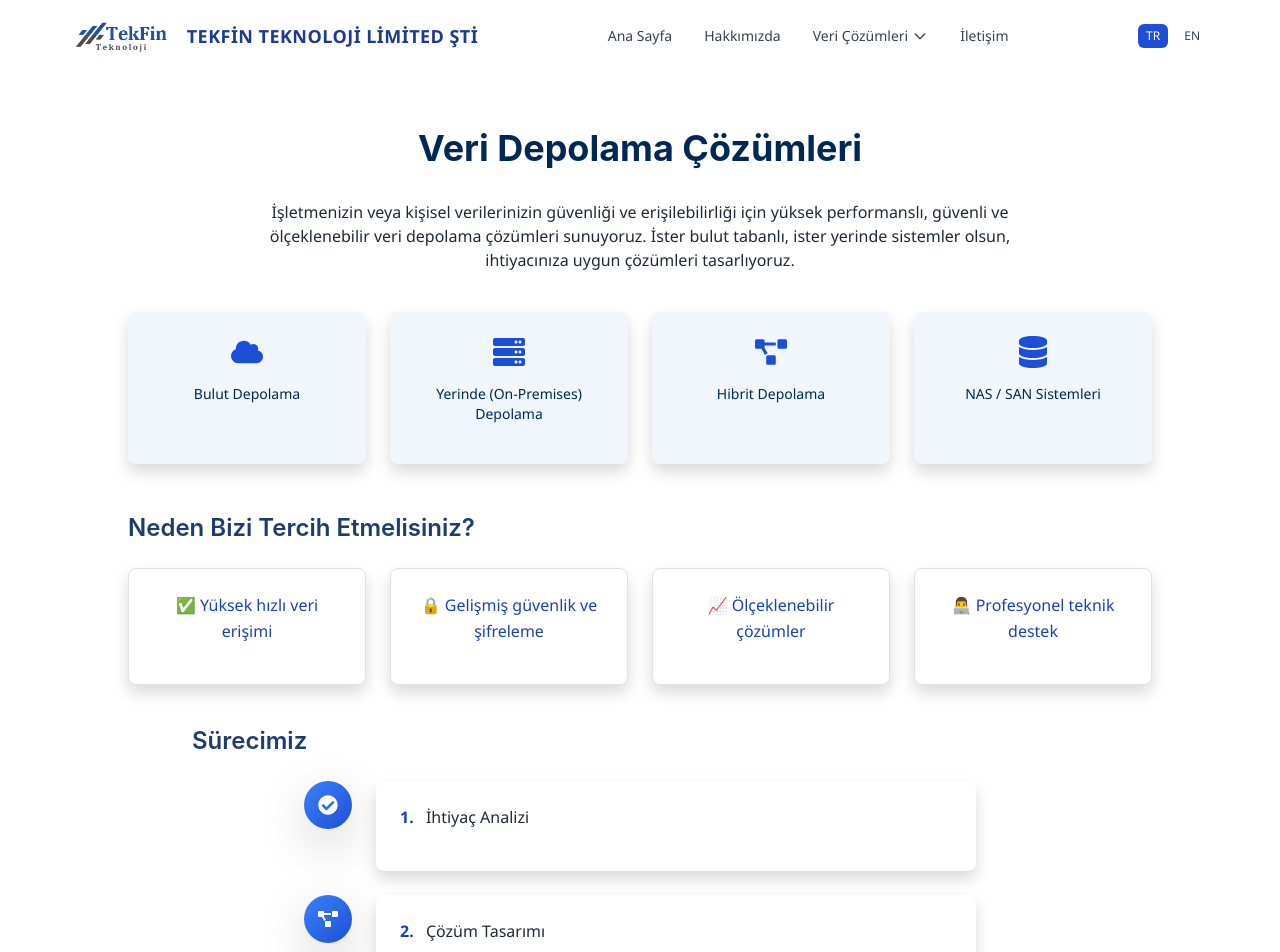
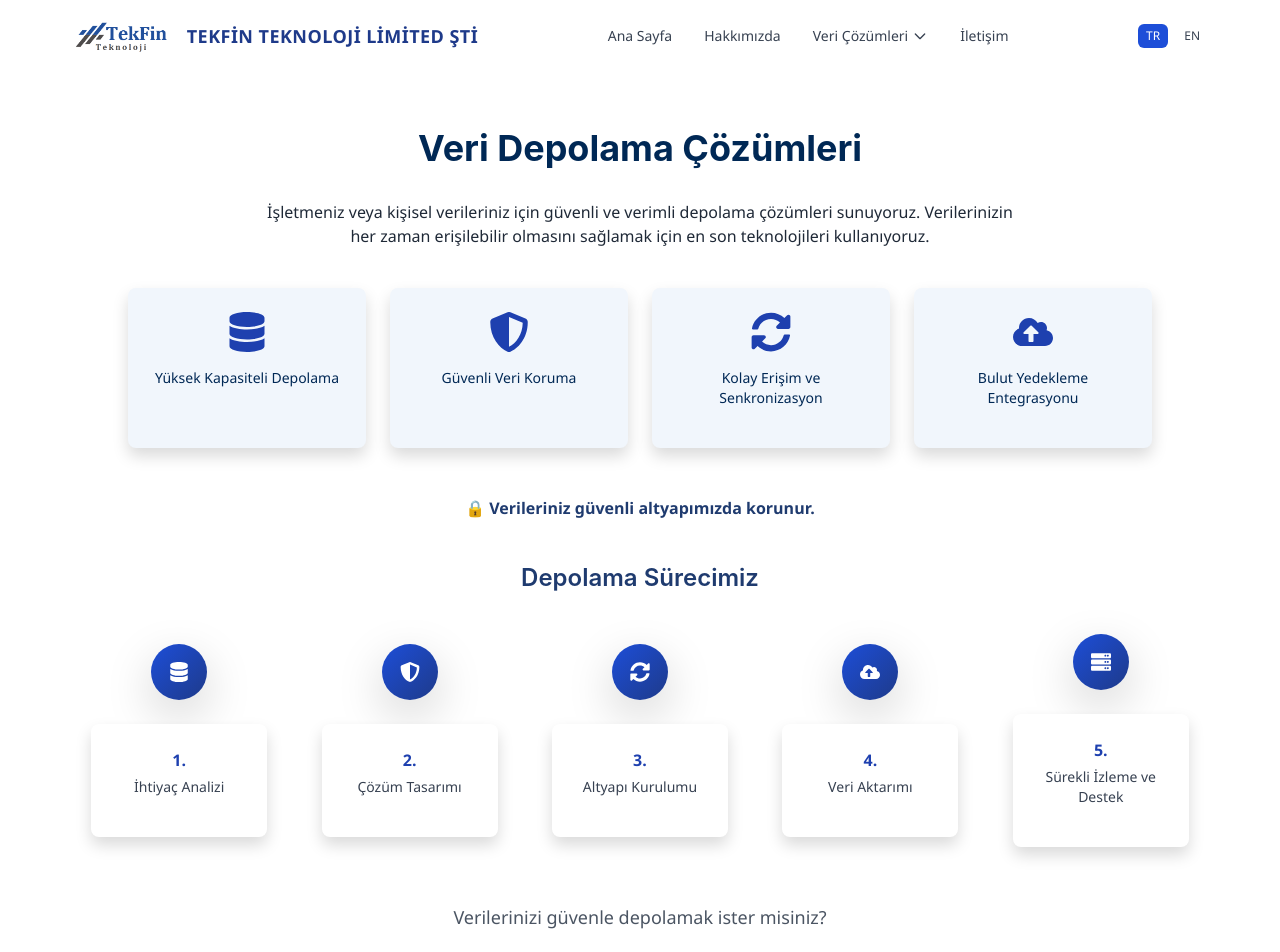
Before and after one commit to SalehKar/tekfin-website, a React (Create React App) app: page /data-storage in a window 1280 px wide. Shown: the top 952 px of the page. Built offline with nearby package versions, Linux system fonts and the light colour scheme.

Commit message:
Update DataStorage.jsx

```diff
--- a/src/components/DataStorage.jsx
+++ b/src/components/DataStorage.jsx
@@ -1,66 +1,55 @@
 import React from "react";
 import { Link } from "react-router-dom";
-import { FaCloud, FaServer, FaProjectDiagram, FaDatabase, FaTools, FaCheckCircle } from "react-icons/fa";
+import { FaDatabase, FaShieldAlt, FaSyncAlt, FaCloudUploadAlt, FaServer } from "react-icons/fa";
+import ProcessTimeline from "./ProcessTimeline";
 
 export default function DataStorage({ language = "tr" }) {
   const content = {
     tr: {
       title: "Veri Depolama Çözümleri",
       paragraph:
-        "İşletmenizin veya kişisel verilerinizin güvenliği ve erişilebilirliği için yüksek performanslı, güvenli ve ölçeklenebilir veri depolama çözümleri sunuyoruz. İster bulut tabanlı, ister yerinde sistemler olsun, ihtiyacınıza uygun çözümleri tasarlıyoruz.",
+        "İşletmeniz veya kişisel verileriniz için güvenli ve verimli depolama çözümleri sunuyoruz. Verilerinizin her zaman erişilebilir olmasını sağlamak için en son teknolojileri kullanıyoruz.",
       services: [
-        { icon: <FaCloud className="w-8 h-8 text-blue-700" />, text: "Bulut Depolama" },
-        { icon: <FaServer className="w-8 h-8 text-blue-700" />, text: "Yerinde (On-Premises) Depolama" },
-        { icon: <FaProjectDiagram className="w-8 h-8 text-blue-700" />, text: "Hibrit Depolama" },
-        { icon: <FaDatabase className="w-8 h-8 text-blue-700" />, text: "NAS / SAN Sistemleri" }
+        { icon: <FaDatabase className="text-blue-800 w-10 h-10" />, text: "Yüksek Kapasiteli Depolama" },
+        { icon: <FaShieldAlt className="text-blue-800 w-10 h-10" />, text: "Güvenli Veri Koruma" },
+        { icon: <FaSyncAlt className="text-blue-800 w-10 h-10" />, text: "Kolay Erişim ve Senkronizasyon" },
+        { icon: <FaCloudUploadAlt className="text-blue-800 w-10 h-10" />, text: "Bulut Yedekleme Entegrasyonu" }
       ],
-      whyTitle: "Neden Bizi Tercih Etmelisiniz?",
-      whyList: [
-        "✅ Yüksek hızlı veri erişimi",
-        "🔒 Gelişmiş güvenlik ve şifreleme",
-        "📈 Ölçeklenebilir çözümler",
-        "👨‍💻 Profesyonel teknik destek"
-      ],
-      processTitle: "Sürecimiz",
+      privacy: "🔒 Verileriniz güvenli altyapımızda korunur.",
+      processTitle: "Depolama Sürecimiz",
       processSteps: [
         "İhtiyaç Analizi",
         "Çözüm Tasarımı",
-        "Kurulum ve Yapılandırma",
-        "Test ve Optimizasyon",
-        "Sürekli Destek"
+        "Altyapı Kurulumu",
+        "Veri Aktarımı",
+        "Sürekli İzleme ve Destek"
       ],
       cta: {
-        question: "Veri depolama çözümünüzü geliştirmek ister misiniz?",
+        question: "Verilerinizi güvenle depolamak ister misiniz?",
         action: "Bizimle İletişime Geçin"
       }
     },
     en: {
       title: "Data Storage Solutions",
       paragraph:
-        "We provide high-performance, secure, and scalable data storage solutions for your business or personal needs. Whether cloud-based or on-premises, we design solutions tailored to your requirements.",
+        "We provide secure and efficient storage solutions for your business or personal data, ensuring your information is always accessible using the latest technologies.",
       services: [
-        { icon: <FaCloud className="w-8 h-8 text-blue-700" />, text: "Cloud Storage" },
-        { icon: <FaServer className="w-8 h-8 text-blue-700" />, text: "On-Premises Storage" },
-        { icon: <FaProjectDiagram className="w-8 h-8 text-blue-700" />, text: "Hybrid Storage" },
-        { icon: <FaDatabase className="w-8 h-8 text-blue-700" />, text: "NAS / SAN Systems" }
+        { icon: <FaDatabase className="text-blue-800 w-10 h-10" />, text: "High-Capacity Storage" },
+        { icon: <FaShieldAlt className="text-blue-800 w-10 h-10" />, text: "Secure Data Protection" },
+        { icon: <FaSyncAlt className="text-blue-800 w-10 h-10" />, text: "Easy Access & Synchronization" },
+        { icon: <FaCloudUploadAlt className="text-blue-800 w-10 h-10" />, text: "Cloud Backup Integration" }
       ],
-      whyTitle: "Why Choose Us?",
-      whyList: [
-        "✅ High-speed data access",
-        "🔒 Advanced security and encryption",
-        "📈 Scalable solutions",
-        "👨‍💻 Professional technical support"
-      ],
-      processTitle: "Our Process",
+      privacy: "🔒 Your data is protected in our secure infrastructure.",
+      processTitle: "Our Storage Process",
       processSteps: [
-        "Needs Assessment",
+        "Needs Analysis",
         "Solution Design",
-        "Implementation & Configuration",
-        "Testing & Optimization",
-        "Ongoing Support"
+        "Infrastructure Setup",
+        "Data Migration",
+        "Continuous Monitoring & Support"
       ],
       cta: {
-        question: "Want to improve your data storage solution?",
+        question: "Want to store your data securely?",
         action: "Contact Us"
       }
     }
@@ -68,11 +57,11 @@ export default function DataStorage({ language = "tr" }) {
 
   const t = content[language];
 
-  const processIcons = [
-    <FaCheckCircle className="text-white w-5 h-5" />,
-    <FaProjectDiagram className="text-white w-5 h-5" />,
-    <FaTools className="text-white w-5 h-5" />,
+  const icons = [
     <FaDatabase className="text-white w-5 h-5" />,
+    <FaShieldAlt className="text-white w-5 h-5" />,
+    <FaSyncAlt className="text-white w-5 h-5" />,
+    <FaCloudUploadAlt className="text-white w-5 h-5" />,
     <FaServer className="text-white w-5 h-5" />
   ];
 
@@ -96,39 +85,11 @@ export default function DataStorage({ language = "tr" }) {
           ))}
         </div>
 
-        {/* Why Choose Us */}
-        <div className="mb-10 max-w-5xl mx-auto">
-          <h3 className="text-2xl font-semibold mb-4 text-[#1f3b6f]">{t.whyTitle}</h3>
-          <div className="grid sm:grid-cols-2 md:grid-cols-4 gap-4">
-            {t.whyList.map((item, i) => (
-              <div
-                key={i}
-                className="bg-white border border-blue-100 p-4 rounded-lg shadow text-center hover:shadow-md transition"
-              >
-                <p className="text-blue-800 font-medium">{item}</p>
-              </div>
-            ))}
-          </div>
-        </div>
+        {/* Privacy */}
+        <p className="text-center font-semibold text-[#1f3b6f] mb-10">{t.privacy}</p>
 
-        {/* Process - Timeline Style */}
-        <div className="max-w-4xl mx-auto">
-          <h3 className="text-2xl font-semibold mb-6 text-[#1f3b6f]">{t.processTitle}</h3>
-          <div className="space-y-6">
-            {t.processSteps.map((step, i) => (
-              <div key={i} className="flex items-start gap-4 mx-auto max-w-2xl">
-                <div className="flex-shrink-0 w-12 h-12 flex items-center justify-center bg-gradient-to-br from-blue-500 to-blue-700 rounded-full shadow-lg">
-                  {processIcons[i]}
-                </div>
-                <div className="bg-white p-4 rounded-lg shadow hover:shadow-md transition w-full">
-                  <p className="text-gray-800 font-medium">
-                    <span className="font-bold text-blue-800 mr-2">{i + 1}.</span> {step}
-                  </p>
-                </div>
-              </div>
-            ))}
-          </div>
-        </div>
+        {/* Process Timeline */}
+        <ProcessTimeline steps={t.processSteps} icons={icons} title={t.processTitle} />
 
         {/* Call to Action */}
         <div className="mt-14 text-center">
```
